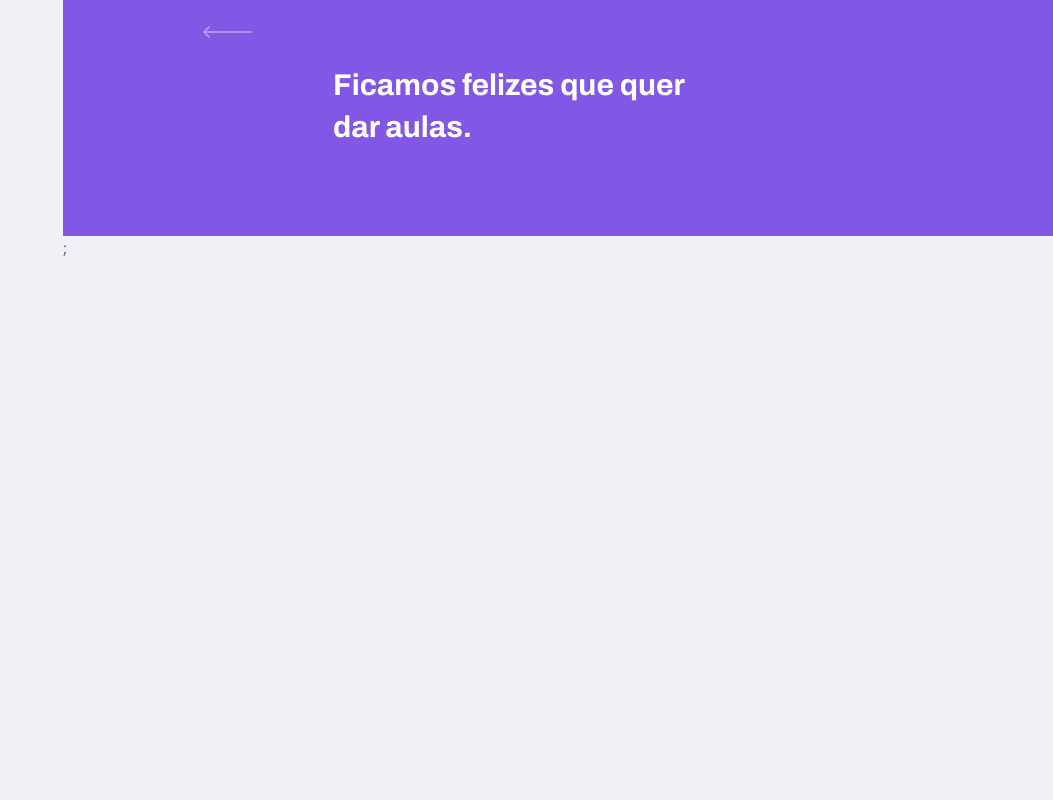
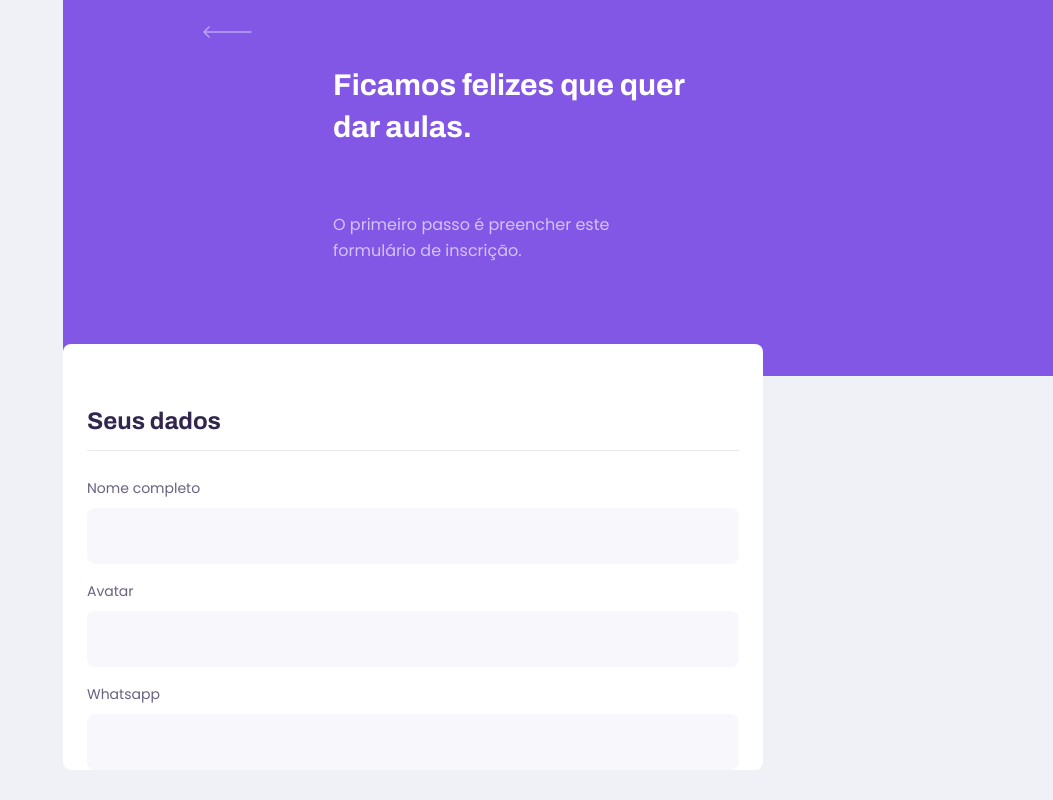
Before and after one commit to robertonsj/teachme, a React (Create React App) app in the folder web/: page /give-classes in a window 1280 px wide. Shown: the top 800 px of the page, without its empty margins (227-1280 px from the left). Built offline with nearby package versions, Linux system fonts and the light colour scheme.

Commit message:
Working on Input component

```diff
--- /dev/null
+++ b/web/src/components/Input/index.tsx
@@ -0,0 +1,18 @@
+import { InputHTMLAttributes } from "react";
+
+import "./styles.css";
+
+interface InputProps extends InputHTMLAttributes<HTMLInputElement> {
+  label: string;
+  name: string;
+}
+
+const Input: React.FC<InputProps> = ({ label, name, ...rest }) => {
+  return (
+    <div className="input-block">
+      <label htmlFor={name}>{label}</label>
+      <input type="text" id={name} {...rest} />
+    </div>
+  );
+};
+export default Input;
--- /dev/null
+++ b/web/src/components/Input/styles.css
@@ -0,0 +1,33 @@
+.input-block {
+  position: relative;
+}
+.input-block + .input-block {
+  margin-top: 1.4rem;
+}
+
+.input-block label {
+  font-size: 1.4rem;
+}
+
+.input-block input {
+  width: 100%;
+  height: 5.6rem;
+  margin-top: 0.8rem;
+  border-radius: 0.8rem;
+  background: var(--color-input-background);
+  border: 1px solid var(--valor-line-in-white);
+  outline: 0;
+  padding: 0 1.6rem;
+  font: 1.6rem Archivo;
+}
+
+.input-block:focus-within::after {
+  width: calc(100% - 3.2rem);
+  height: 2px;
+  content: "";
+  background: var(--color-primary-light);
+  position: absolute;
+  left: 1.6rem;
+  right: 1.6rem;
+  bottom: 0;
+}
--- a/web/src/pages/TeacherForm/index.tsx
+++ b/web/src/pages/TeacherForm/index.tsx
@@ -4,7 +4,28 @@
 function TeacherForm() {
   return (
     <div id="page-teacher-form" className="container">
-      <PageHeader title="Ficamos felizes que quer dar aulas." />;
+      <PageHeader
+        title="Ficamos felizes que quer dar aulas."
+        description="O primeiro passo é preencher este formulário de inscrição."
+      />
+      <main>
+        <fieldset>
+          <legend>Seus dados</legend>
+
+          <div className="input-block">
+            <label htmlFor="name">Nome completo</label>
+            <input type="text" id="name" />
+          </div>
+          <div className="input-block">
+            <label htmlFor="avatar">Avatar</label>
+            <input type="text" id="avatar" />
+          </div>
+          <div className="input-block">
+            <label htmlFor="whatsapp">Whatsapp</label>
+            <input type="text" id="whatsapp" />
+          </div>
+        </fieldset>
+      </main>
     </div>
   );
 }
--- a/web/src/pages/TeacherForm/styles.css
+++ b/web/src/pages/TeacherForm/styles.css
@@ -2,3 +2,38 @@
   width: 100vw;
   height: 100vh;
 }
+
+#page-teacher-form .page-header .header-content {
+  margin-bottom: 6.4rem;
+}
+
+#page-teacher-form main {
+  background: var(--color-box-base);
+  width: 100%;
+  max-width: 74rem;
+  border-radius: 0.8rem;
+  margin: -3.2rem auto 3.2rem;
+  padding-top: 6.4rem;
+  overflow: hidden;
+}
+
+#page-teacher-form main fieldset {
+  border: 0;
+  padding: 0 2.4rem;
+}
+
+#page-teacher-form main fieldset + fieldset {
+  margin-top: 6.4rem;
+}
+
+#page-teacher-form main fieldset legend {
+  font: 700 2.4rem Archivo;
+  color: var(--color-text-title);
+  margin-bottom: 2.4rem;
+  display: flex;
+  align-items: center;
+  justify-content: space-between;
+  width: 100%;
+  padding-bottom: 1.6rem;
+  border-bottom: 1px solid var(--color-line-in-white);
+}
--- a/web/src/pages/TeacherList/index.tsx
+++ b/web/src/pages/TeacherList/index.tsx
@@ -1,28 +1,18 @@
+import Input from "../../components/Input";
 import PageHeader from "../../components/PageHeader";
 import TeacherItem from "../../components/TeacherItem";
 
 import "./styles.css";
 // import "../../assets/styles/global.css";
 
-import whatsappIcon from "../../assets/images/icons/whatsapp.svg";
-
 function TeacherList() {
   return (
     <div id="page-teacher-list" className="container">
       <PageHeader title="Estes são os Teachers disponíveis.">
         <form id="search-teachers">
-          <div className="input-block">
-            <label htmlFor="subject">Matéria</label>
-            <input type="text" id="subject" />
-          </div>
-          <div className="input-block">
-            <label htmlFor="week_day">Dia da semana</label>
-            <input type="text" id="week_day" />
-          </div>
-          <div className="input-block">
-            <label htmlFor="time">Time</label>
-            <input type="text" id="time" />
-          </div>
+          <Input name="subject" label="Matéria" />
+          <Input name="week_day" label="Dia da semana" />
+          <Input name="time" label="Hora" />
         </form>
       </PageHeader>
 
--- a/web/src/pages/TeacherList/styles.css
+++ b/web/src/pages/TeacherList/styles.css
@@ -9,40 +9,6 @@
 
 #search-teachers label {
   color: var(--color-text-in-primary);
-}
-
-#search-teachers .input-block {
-  position: relative;
-}
-#search-teachers .input-block + .input-block {
-  margin-top: 1.4rem;
-}
-
-#search-teachers .input-block label {
-  font-size: 1.4rem;
-}
-
-#search-teachers .input-block input {
-  width: 100%;
-  height: 5.6rem;
-  margin-top: 0.8rem;
-  border-radius: 0.8rem;
-  background: var(--color-input-background);
-  border: 1px solid var(--valor-line-in-white);
-  outline: 0;
-  padding: 0 1.6rem;
-  font: 1.6rem Archivo;
-}
-
-#search-teachers .input-block:focus-within::after {
-  width: calc(100% - 3.2rem);
-  height: 2px;
-  content: "";
-  background: var(--color-primary-light);
-  position: absolute;
-  left: 1.6rem;
-  right: 1.6rem;
-  bottom: 0;
 }
 
 #page-teacher-list main {
```
